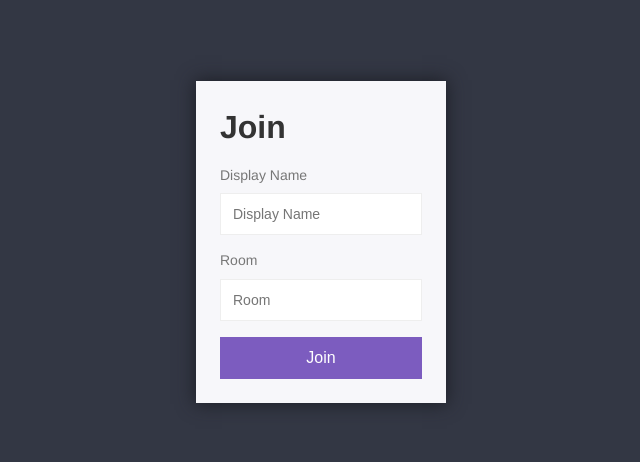
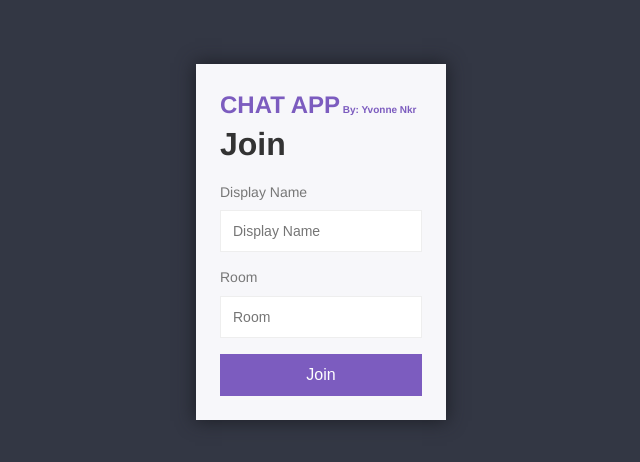
Before and after one commit to yvonnkr/Node-SocketIo-Chat-app, a plain HTML site: page public/index.html in a window 1280 px wide. Shown: the part 158-620 px from the top of the page, without its empty margins (319-959 px from the left). Drawn offline with Linux system fonts and the light colour scheme.

Commit message:
added some markup

```diff
--- a/public/index.html
+++ b/public/index.html
@@ -11,6 +11,9 @@
   <body>
     <div class="centered-form">
       <div class="centered-form__box">
+        <h2 style="color:#7c5cbf">
+          CHAT APP<span style="font-size: 10px"> By: Yvonne Nkr</span>
+        </h2>
         <h1>Join</h1>
         <form action="/chat.html">
           <label for="">Display Name</label>
```
